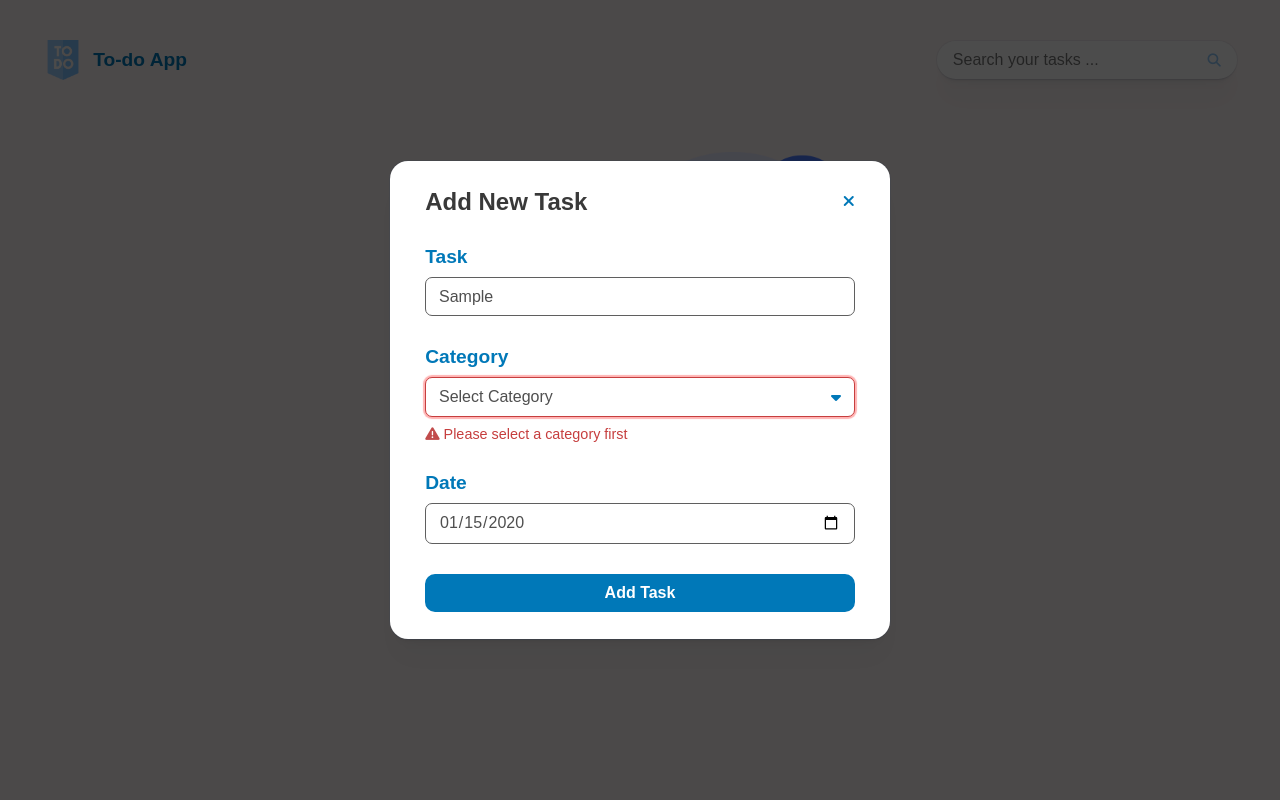
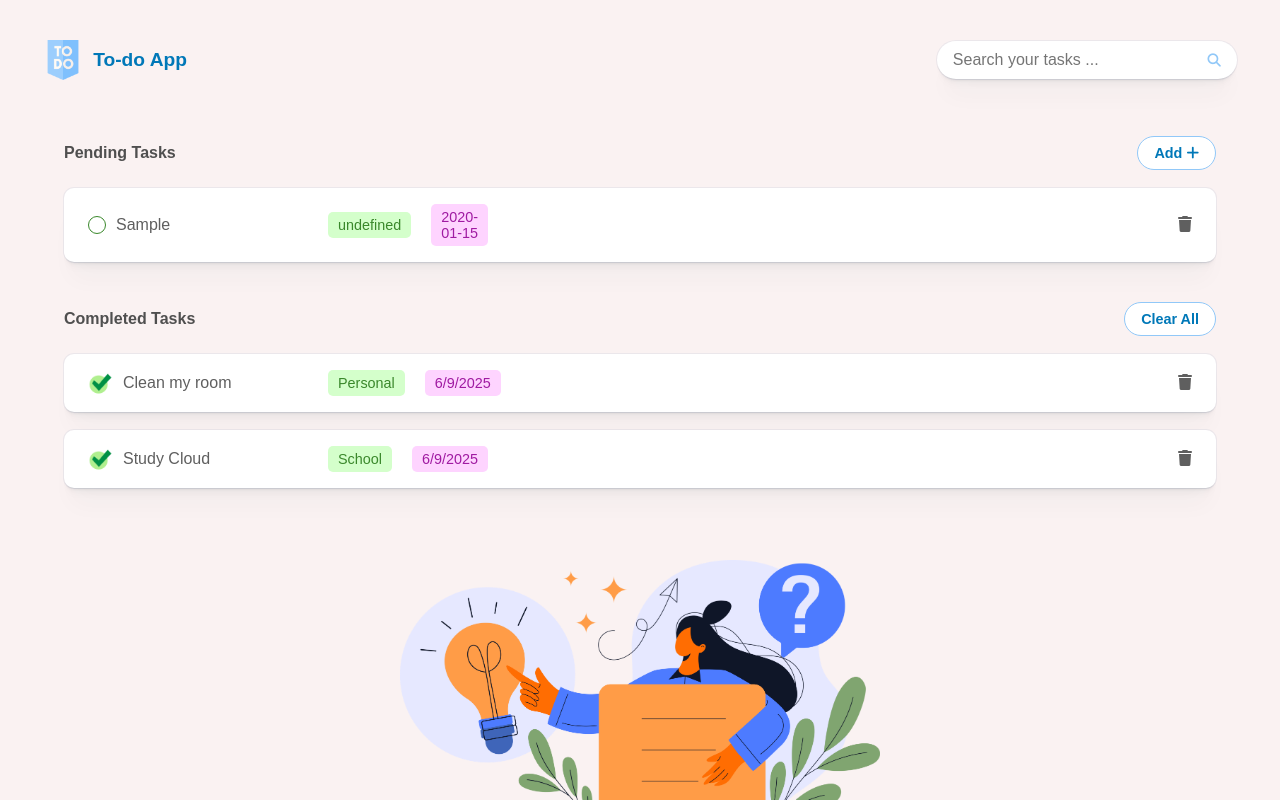
Before and after one commit to Mwinkom/To-do-app, a website: page index.html in a window 1280 px wide. Both pictures are taken after typing "Sample", "2020-01-15" into the empty fields and a click on the button "Add Task". Shown: the top 800 px of the page. Drawn offline with nearby package versions, Linux system fonts and the light colour scheme; files that its build step writes are made by us from their sources.

Commit message:
Refactor task management: update task input handling and display tasks dynamically

```diff
--- a/index.html
+++ b/index.html
@@ -30,35 +30,8 @@
                     <h4>Pending Tasks</h4>
                     <button type="button" id="add-btn" class="button">Add <i class="fa-solid fa-plus"></i></button>
                 </div>
-                <div class="todo-task-row">
-                    <div class="left">
-                        <div class="task">
-                            <input type="checkbox" id="todo-task-1" class="todo-task">
-                            <label class="task-text" for="todo-task-1">Wash the dishes</label>
-                        </div>
-                        <div class="meta">
-                            <p class="category">Personal</p>
-                            <p class="date">10/9/2025</p>
-                        </div>
-                    </div>
-                    <button class="delete-btn">
-                        <i class="fa-solid fa-trash"></i>
-                    </button>
-                </div>
-                <div class="todo-task-row">
-                    <div class="left">
-                        <div class="task">
-                            <input type="checkbox" id="todo-tasks-2" class="todo-task">
-                            <label class="task-text" for="todo-tasks-2">Reply my emails</label>
-                        </div>
-                        <div class="meta">
-                            <p class="category">Work</p>
-                            <p class="date">25/9/2025</p>
-                        </div>
-                    </div>
-                    <button class="delete-btn">
-                        <i class="fa-solid fa-trash"></i>
-                    </button>
+                <div class="pending-task-wrapper">
+
                 </div>
             </section>
 
@@ -122,7 +95,8 @@
             <div class="task-input-container">
                 <label for="task-input">Task</label>
                 <input type="text" placeholder="Task description" id="task-input" required>
-                <p class="error-text description-error hidden"><i class="fa-solid fa-triangle-exclamation"></i> Please input your task
+                <p class="error-text description-error hidden"><i class="fa-solid fa-triangle-exclamation"></i> Please
+                    input your task
                     description</p>
 
             </div>
@@ -138,13 +112,15 @@
                     <li>Study</li>
                     <li>Health & Fitness</li>
                 </ul>
-                <p class="error-text category-error hidden"><i class="fa-solid fa-triangle-exclamation"></i> Please select a category first</p>
+                <p class="error-text category-error hidden"><i class="fa-solid fa-triangle-exclamation"></i> Please
+                    select a category first</p>
 
             </div>
             <div class="task-input-container">
                 <label for="date">Date</label>
                 <input type="date" id="date" required>
-                <p class="error-text hidden date-error"><i class="fa-solid fa-triangle-exclamation"></i> Please select a date first</p>
+                <p class="error-text hidden date-error"><i class="fa-solid fa-triangle-exclamation"></i> Please select a
+                    date first</p>
 
             </div>
             <button type="button" id="add-modal-btn">Add Task</button>
--- a/script.js
+++ b/script.js
@@ -5,7 +5,18 @@ const modalContainer = document.querySelector(".modal-container");
 const addNewTask = document.querySelector(".add-task-btn");
 const categories = document.getElementById("categories");
 const addTask = document.getElementById("add-modal-btn");
+const pendingTaskContainer = document.querySelector(".pending-task-wrapper");
+const filledState = document.querySelector(".filled-state");
 let categoryValue;
+let tasks = [];
+
+class Task {
+  constructor(description, category, date) {
+    this.description = description;
+    this.category = category;
+    this.date = date;
+  }
+}
 
 categories.addEventListener("click", (e) => {
   const target = e.target;
@@ -27,31 +38,34 @@ addTask.addEventListener("click", () => {
   console.log(`Category Value: ${categoryValue}`);
 
   if (descriptionValue.trim() === "") {
-    descriptionErrorText.classList.remove('hidden');
-    description.classList.add('error');
-  }
-  else{
-    descriptionErrorText.classList.add('hidden');
-    description.classList.remove('error');
+    descriptionErrorText.classList.remove("hidden");
+    description.classList.add("error");
+  } else {
+    descriptionErrorText.classList.add("hidden");
+    description.classList.remove("error");
   }
 
   if (dateValue.trim() === "") {
-    dateErrorText.classList.remove('hidden');
-    date.classList.add('error');
-  }
-  else{
-    dateErrorText.classList.add('hidden');
-    date.classList.remove('error');
+    dateErrorText.classList.remove("hidden");
+    date.classList.add("error");
+  } else {
+    dateErrorText.classList.add("hidden");
+    date.classList.remove("error");
   }
 
   if (categoryValue === undefined) {
-    categoryErrorText.classList.remove('hidden');
-    category.classList.add('error');
+    categoryErrorText.classList.remove("hidden");
+    category.classList.add("error");
+  } else {
+    categoryErrorText.classList.add("hidden");
+    category.classList.remove("error");
   }
-  else{
-    categoryErrorText.classList.add('hidden');
-    category.classList.remove('error');
-  }
+
+  addUserTask(descriptionValue, categoryValue, dateValue);
+
+  filledState.classList.remove("hidden");
+
+  modalContainer.classList.toggle("active-modal");
 });
 
 addNewTask.addEventListener("click", () => {
@@ -81,3 +95,30 @@ dropdown.querySelectorAll("li").forEach((item) => {
     dropdown.classList.remove("show");
   });
 });
+
+function addUserTask(descriptionInput, categoryInput, dateInput) {
+  const myTask = new Task(descriptionInput, categoryInput, dateInput);
+  tasks.push(myTask);
+
+  console.log(tasks);
+
+  tasks.forEach((task) => {
+    const taskRow = ` <div class="todo-task-row">
+                        <div class="left">
+                            <div class="task">
+                                <input type="checkbox" id="todo-task-1" class="todo-task">
+                                <label class="task-text" for="todo-task-1">${task.description}</label>
+                            </div>
+                            <div class="meta">
+                                <p class="category">${task.category}</p>
+                                <p class="date">${task.date}</p>
+                            </div>
+                        </div>
+                        <button class="delete-btn">
+                            <i class="fa-solid fa-trash"></i>
+                        </button>
+                    </div>`;
+
+    pendingTaskContainer.innerHTML = taskRow;
+  });
+}
```
